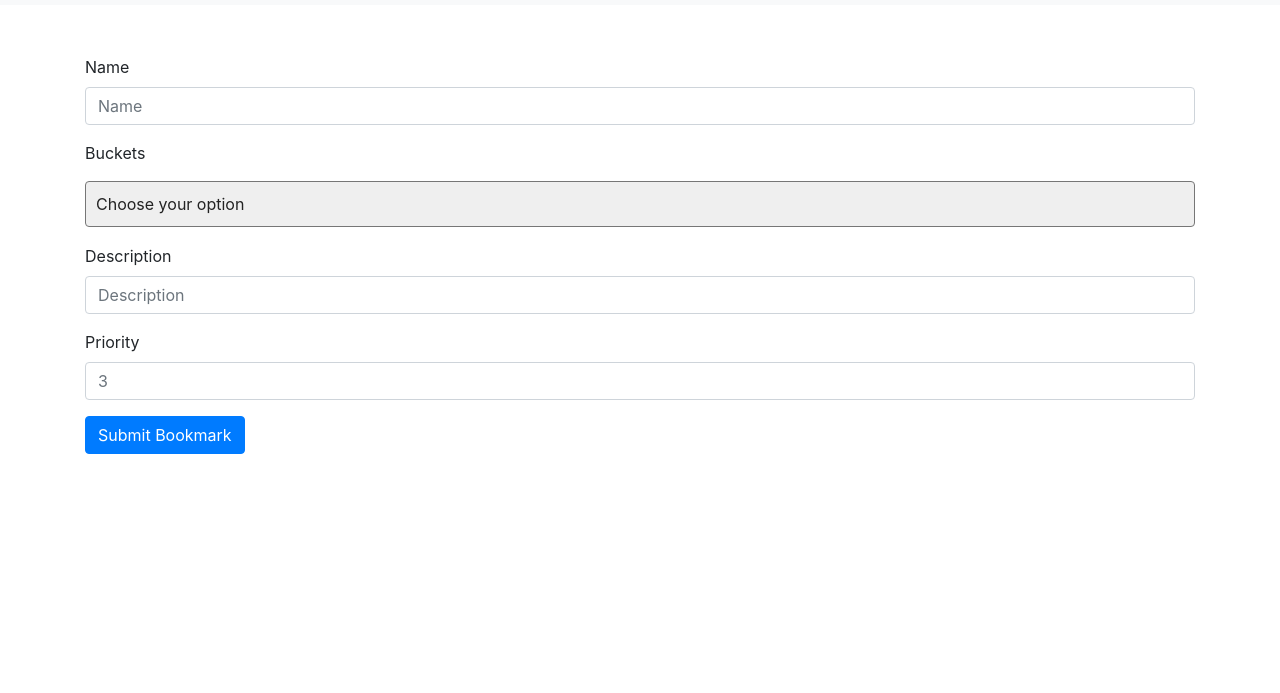
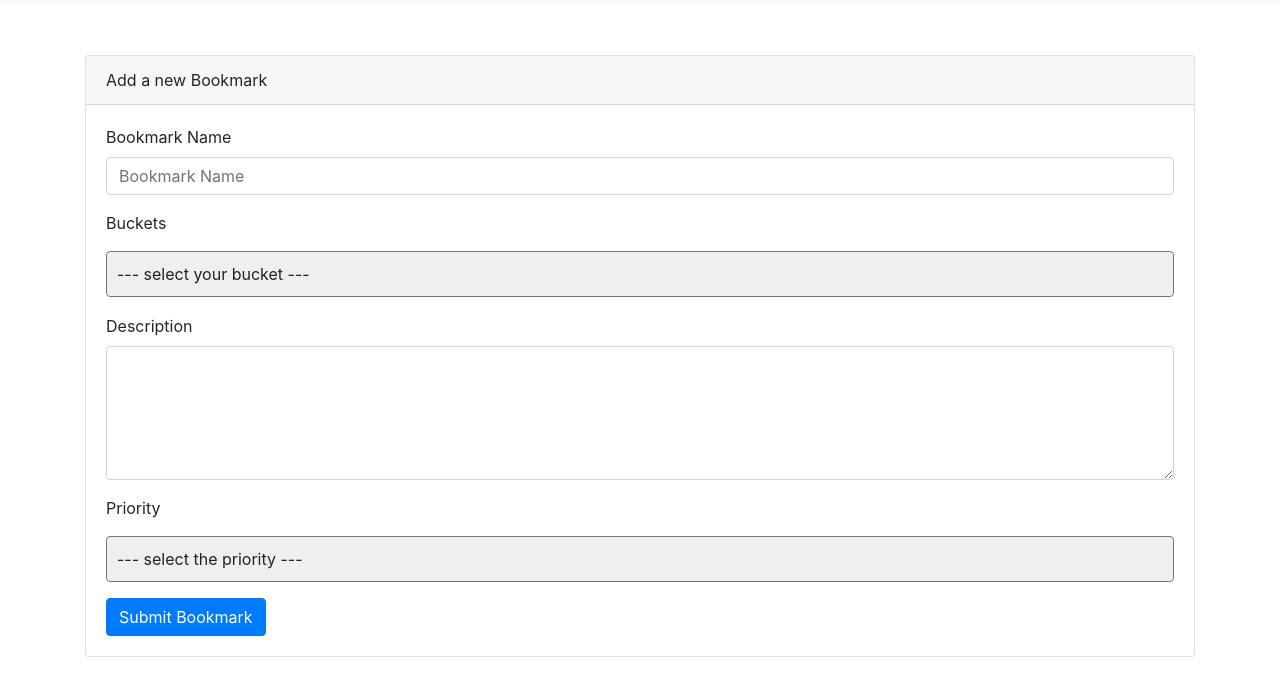
Before and after one commit to niyati15/buckeTodo, a website: page public/newBookmark.html in a window 1280 px wide. Shown: the part 71-764 px from the top of the page. Drawn offline with nearby package versions, Linux system fonts and the light colour scheme.

Commit message:
new bookmark and new bucket form added

```diff
--- a/public/newBookmark.html
+++ b/public/newBookmark.html
@@ -22,19 +22,19 @@
       <img id="logo" src="../assets/logo.png" alt="Logo">
     </a>
   </nav>
-  <div class="container">
+  <!-- <div class="container">
     <form>
       <div class="form-row">
         <div class="form-group col-lg-12">
-          <label for="inputEmail4">Name</label>
-          <input type="text" class="form-control" placeholder="Name">
+          <label>Bookmark Name</label>
+          <input type="text" class="form-control" placeholder="Bookmark Name">
         </div>
       </div>
       <div class="form-row">
         <div class="form-group col-lg-12">
             <p>Buckets</p>
-              <select id="question1">
-                  <option value="" disabled selected>Choose your option</option>
+              <select id="bucket">
+                  <option value="" disabled selected>--- select your bucket ---</option>
                   <option >Travel</option>
                   <option >Food</option>
                   <option >Recipe</option>
@@ -47,24 +47,81 @@
 
           </div>
 
+          <div class="form-group">
+                <label>Description</label>
+                <textarea class="form-control" rows="5" id="description"></textarea>
+              </div>
       <div class="form-row">
             <div class="form-group col-lg-12">
-          <label for="inputPassword4">Description</label>
-          <input type="text" class="form-control" placeholder="Description">
+                <p>Priority</p>
+                  <select id="priority">
+                      <option disabled selected>--- select the priority ---</option>
+                      <option >5</option>
+                      <option >4</option>
+                      <option >3</option>
+                      <option >2</option>
+                      <option >1</option>
+                  </select>
             </div>
-      </div>
-      <div class="form-group">
-        <label for="inputAddress2">Priority</label>
-        <input type="number" class="form-control" id="priority" placeholder="3">
           </div>
       <button type="submit" class="btn btn-primary">Submit Bookmark</button>
     </form>
+  </div> -->
+<!-- card start -->
+  <div class="container">
+<div class="card">
+        <div class="card-header">
+          Add a new Bookmark
+        </div>
+        <div class="card-body">
+
+                        <form>
+                          <div class="form-row">
+                            <div class="form-group col-lg-12">
+                              <label>Bookmark Name</label>
+                              <input type="text" class="form-control" placeholder="Bookmark Name">
+                            </div>
+                          </div>
+                          <div class="form-row">
+                            <div class="form-group col-lg-12">
+                                <p>Buckets</p>
+                                  <select id="bucket">
+                                      <option value="" disabled selected>--- select your bucket ---</option>
+                                      <option >Travel</option>
+                                      <option >Food</option>
+                                      <option >Recipe</option>
+                                      <option >Hikes</option>
+                                      <option >Sports</option>
+                                  </select>
+                            </div>
+                          </div>
+                              <div class="input-field col s12">
+
                               </div>
 
-  <!-- login form -->
+                              <div class="form-group">
+                                    <label>Description</label>
+                                    <textarea class="form-control" rows="5" id="description"></textarea>
+                                  </div>
+                          <div class="form-row">
+                                <div class="form-group col-lg-12">
+                                    <p>Priority</p>
+                                      <select id="priority">
+                                          <option disabled selected>--- select the priority ---</option>
+                                          <option >5</option>
+                                          <option >4</option>
+                                          <option >3</option>
+                                          <option >2</option>
+                                          <option >1</option>
+                                      </select>
+                                </div>
+                              </div>
+                          <button type="submit" class="btn btn-primary">Submit Bookmark</button>
+                        </form>
 
-
-
+        </div>
+      </div>
+ </div>
   <!-- Optional JavaScript -->
   <!-- jQuery first, then Popper.js, then Bootstrap JS -->
 
```
Also changed, not shown: public/login.html (+1 -0 lines), public/newBucket.html (added). Lines whose indentation alone changed are shown as unchanged.
